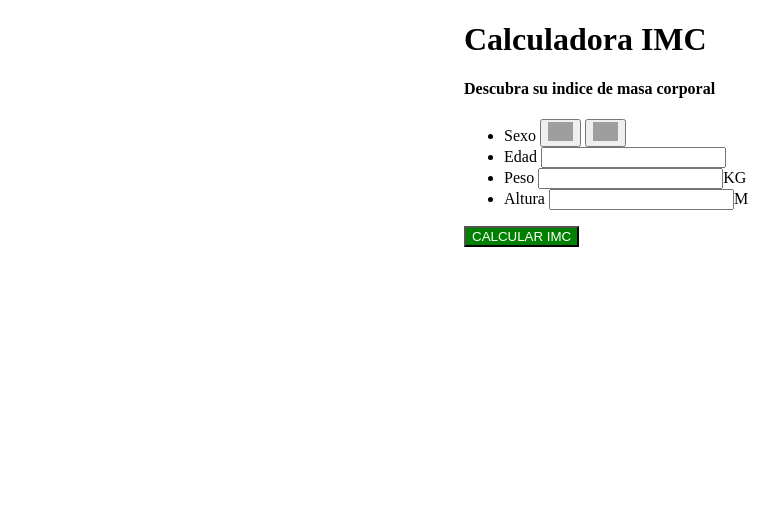
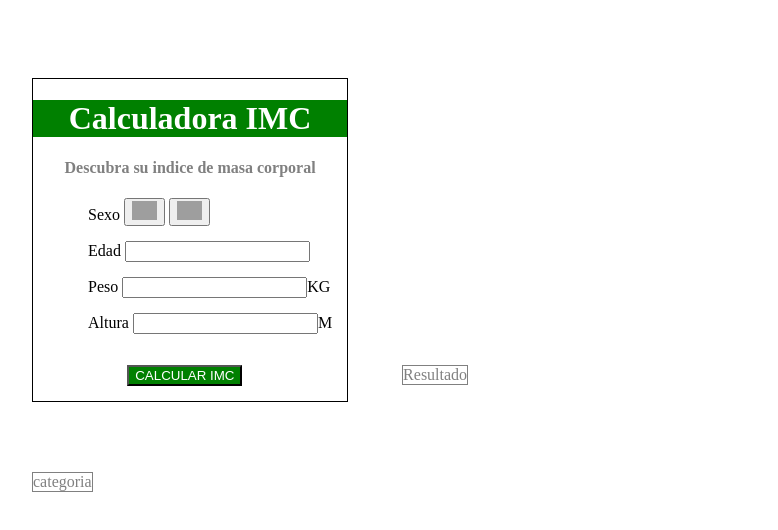
Before and after one commit to Bethsyf/workshop1, a plain HTML site: page index.html in a window 1280 px wide. Shown: the whole page, without its empty margins (26-804 px from the left). Drawn offline with Linux system fonts and the light colour scheme; grey boxes are pictures that could not be loaded.

Commit message:
funcionalidades con JS

```diff
--- a/index.html
+++ b/index.html
@@ -10,15 +10,19 @@
 <body>
     <div >
         <h1>Calculadora IMC</h1>
-        <h4>Descubra su indice de masa corporal</h4>
+        <h4 class="title">Descubra su indice de masa corporal</h4>
         <ul>
-            <li>Sexo <button><img src="https://icones.pro/wp-content/uploads/2021/02/icone-png-symbole-masculin-gris.png" alt="masculino"></button> <button><img src="https://icones.pro/wp-content/uploads/2021/03/symbole-feminin-icone-grise.png" alt="femenino"></button></li>
-            <li>Edad <input type="text"></li>
-            <li>Peso <input type="text">KG</li>
-            <li>Altura <input type="text">M</li>
+            <li>Sexo <button><img src="https://icones.pro/wp-content/uploads/2021/02/icone-png-symbole-masculin-gris.png" alt="masculino"></button>
+                <button><img src="https://icones.pro/wp-content/uploads/2021/03/symbole-feminin-icone-grise.png" alt="femenino"></button></li>
+            <li>Edad <input type="number" ></li>
+            <li>Peso <input id="kg" type="number">KG</li>
+            <li>Altura <input id="m" type="number">M</li>
         </ul>
-        <button class='boton'>CALCULAR IMC</button>
+        <button class='boton' id="calc">CALCULAR IMC</button>
     </div>
+
+    <div class="title">Resultado <br><span class="resul" id="imc"></span></div><br>
+    <div class="title">categoria <br><span id="categ"></span></div>
+
     <script src="./script.js"></script>
 </body>
-</html>
--- a/script.js
+++ b/script.js
@@ -0,0 +1,23 @@
+	calc = document.getElementById("calc");
+	kg = document.getElementById("kg");
+	m = document.getElementById("m");
+	imc = document.getElementById("imc");
+	categ = document.getElementById("categ");
+
+    calc.onclick = function(){
+		if(kg.value!="" && m.value!=""){
+			imcx = (kg.value / (m.value* m.value));
+			imc.innerHTML = imcx
+			console.log(imcx);
+
+			if(imcx<18.5){ categ.innerHTML = "Por debajo del peso"; }
+			else if(imcx>=18.5 && imcx<=24.9){ categ.innerHTML = "Saludable"; }
+			else if(imcx>=25 && imcx<=29.9){ categ.innerHTML = "Con sobrepeso"; }
+            else if(imcx>=30 && imcx<=39.9){ categ.innerHTML = "Obeso"; }
+			else if(imcx>40){ categ.innerHTML = "Obesidad extrema o de alto riesgo"; }
+
+		}else{
+			alert("Debes ingresar todos los datos")
+		}
+
+	};
--- a/styles.css
+++ b/styles.css
@@ -1,21 +1,42 @@
 div {
-    width: 300px;
-    text-aligm: center;
-    margin: 0 auto;
+    width: auto;
+    padding: 0;
+    margin-top: 70px;
+    margin-left: 50px;
+    border: 1px solid;
+    display: inline-block;
+    cursor: pointer;
+}
 
+h1{
+    background: green;
+    text-align: center;
+    color: white;
 }
 
 .boton{
-    margin: 0 auto;
+    margin: 15px;
     background: green;
     color: white;
+    cursor: pointer;
+    margin-left: 30%;
 }
 
 img{
     width: 25px;
-
 }
 
 .title{
     color: gray;
+    text-align: center;
 }
+
+.resul{
+    color: green;
+    font-size: 50px;
+}
+
+li{
+    margin: 15px;
+    list-style: none;
+}
```
